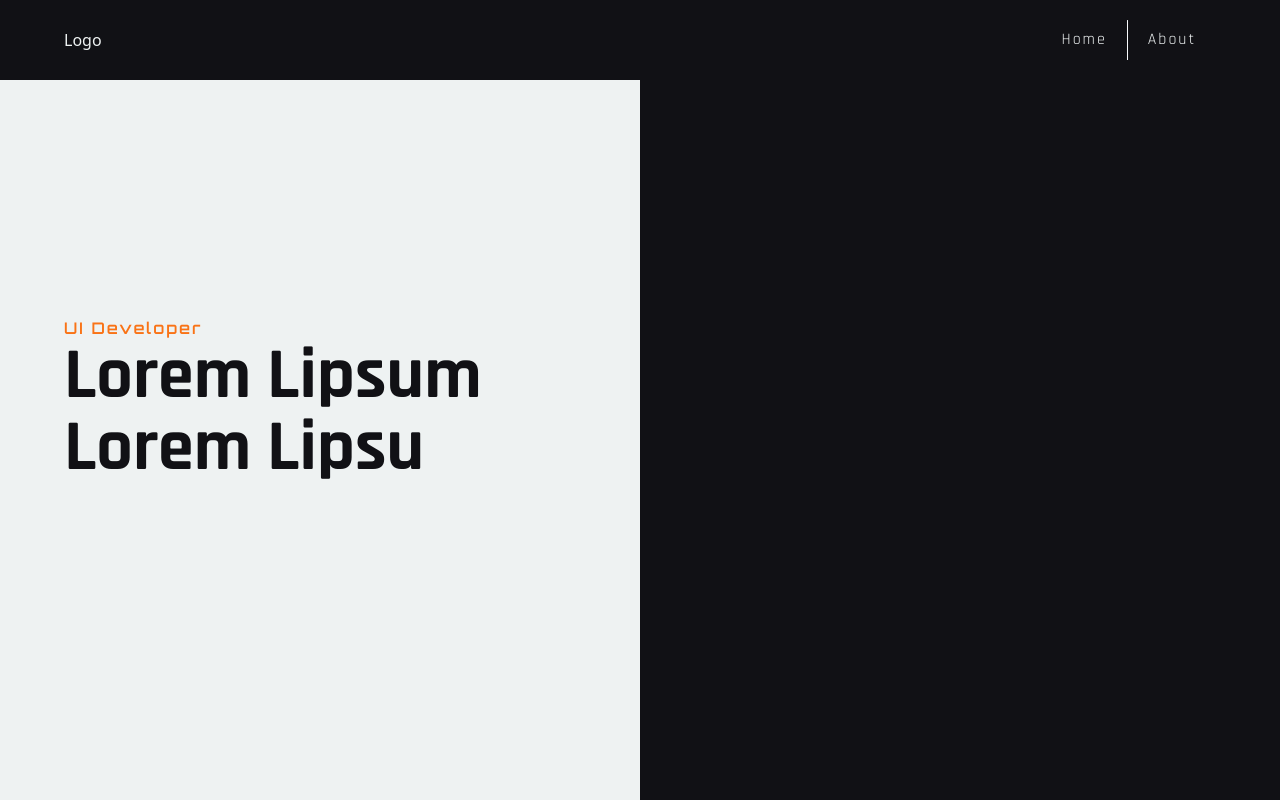
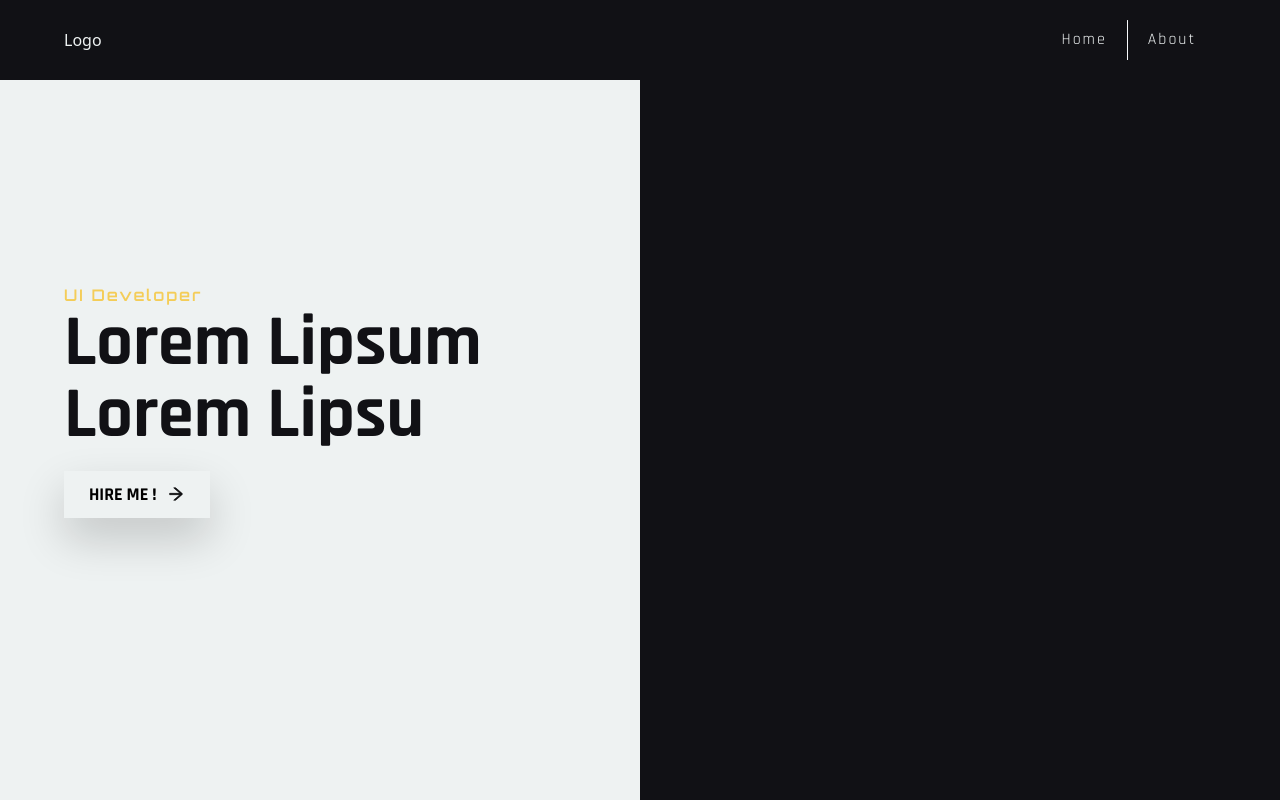
Before and after one commit to chinmayweb3/pages-motion, a React (Vite) app: page / in a window 1280 px wide. Built offline with nearby package versions, Linux system fonts and the light colour scheme.

Commit message:
home left side

```diff
--- a/package.json
+++ b/package.json
@@ -13,6 +13,7 @@
     "framer-motion": "^10.16.4",
     "react": "^18.2.0",
     "react-dom": "^18.2.0",
+    "react-icons": "^4.11.0",
     "react-router-dom": "^6.16.0"
   },
   "devDependencies": {
--- a/src/home/index.jsx
+++ b/src/home/index.jsx
@@ -1,6 +1,6 @@
 import React from "react";
-import { Link } from "react-router-dom";
 import { framerComponent } from "../components/HOC/framerComponent";
+import { AiOutlineArrowRight } from "react-icons/ai";
 
 const Home = () => {
   return (
@@ -10,10 +10,13 @@ const Home = () => {
 
       <div className="absolute w-[90%] h-[100px] flex-center">
         <div className="basis-[50%] h-screen flex justify-center flex-col">
-          <p className="text-orange-500 font-orbitron font-semibold tracking-[2px] text-[16px]">UI Developer</p>
+          <p className="text-[#f4cd58] font-orbitron font-semibold tracking-[2px] text-[16px]">UI Developer</p>
           <h1 className="text-[72px] font-rajdhani font-black text-offBlack leading-[1]">
             Lorem Lipsum <br /> Lorem Lipsu
           </h1>
+          <button className="w-fit px-[25px] text-[18px] whitespace-nowrap font-bold flex-center gap-[10px] font-rajdhani py-[10px] mt-[20px] shadow-[0_20px_45px_#00000030] duration-500 hover:shadow-[0_0_45px_#00000026] ">
+            HIRE ME ! <AiOutlineArrowRight strokeWidth={35} fill="#111115" />
+          </button>
         </div>
         <div className="basis-[50%] h-screen "></div>
       </div>
```
Also changed, not shown: 1 other file (tests, documents, lock files or other folders).
